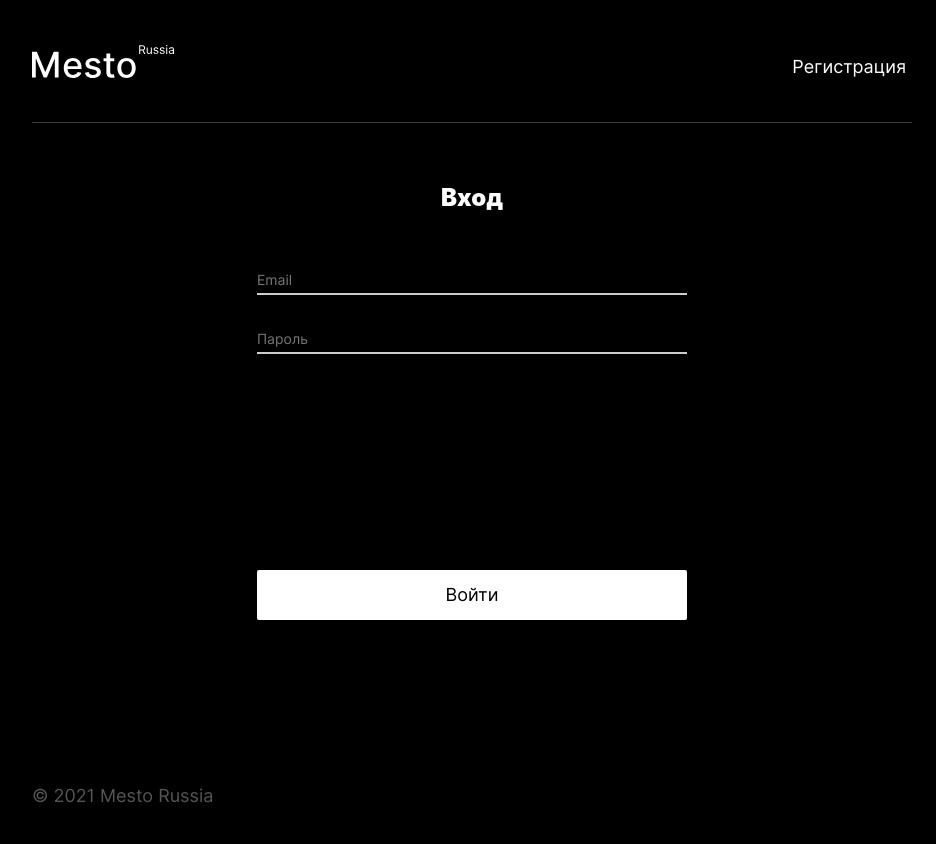
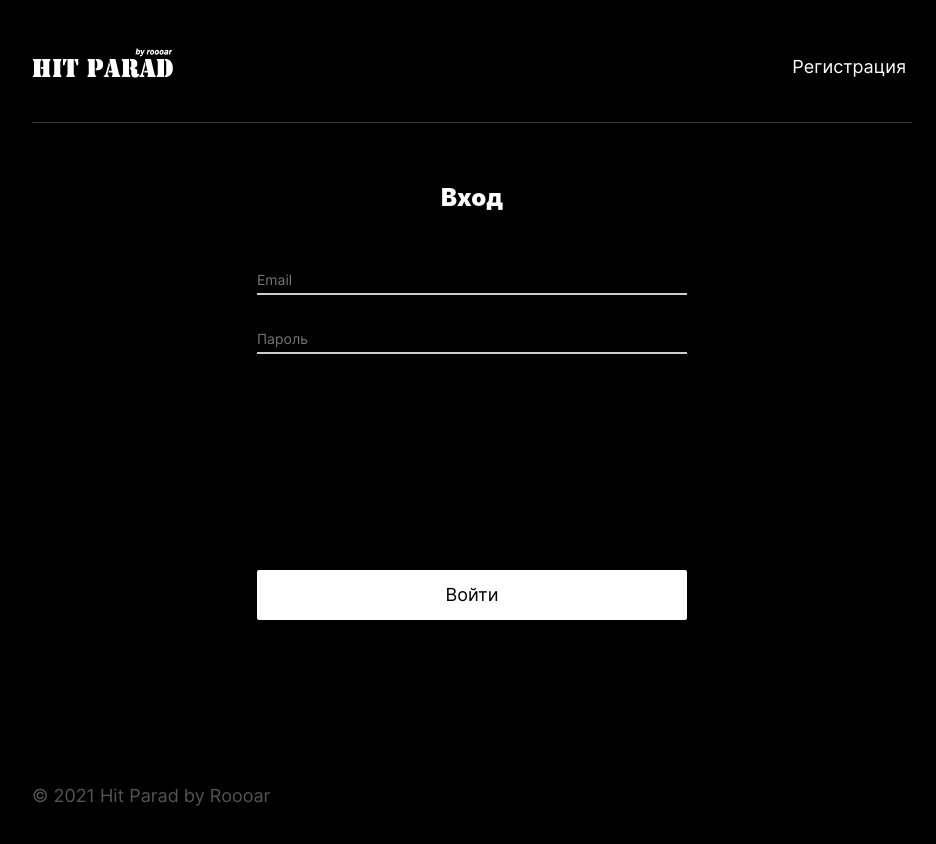
Before and after one commit to SashaLeshiy/hit-parad-front, a React (Create React App) app: page /signin in a window 1280 px wide. Shown: the top 844 px of the page, without its empty margins (168-1104 px from the left). Built offline with nearby package versions, Linux system fonts and the light colour scheme; a web font is replaced by a local one.

Commit message:
смена логотипа, стили главной

```diff
--- a/src/blocks/content/content.css
+++ b/src/blocks/content/content.css
@@ -2,4 +2,5 @@
   padding-top: 40px;
   padding-bottom: 67px;
   margin: 0 auto;
+  min-height: 100vh;
 }
--- a/src/blocks/profile/__button-add/profile__button-add.css
+++ b/src/blocks/profile/__button-add/profile__button-add.css
@@ -1,5 +1,5 @@
 .profile__button-add {
-  margin-left: auto;
+  /* margin-left: auto; */
   width: 150px;
   height: 50px;
   border: 1px solid #FFFFFF;
@@ -9,7 +9,7 @@
   background-position: center;
   align-self: center;
   transition: opacity 0.7s linear;
-  border-radius: 2px;
+  /* border-radius: 2px; */
 }
 
 .profile__button-add:hover {
--- a/src/components/Footer.js
+++ b/src/components/Footer.js
@@ -3,7 +3,7 @@ import React from 'react';
 function Footer() {
       return (
             (<footer className="footer section">
-                  <p className="footer__copyright">&copy; {new Date().getFullYear()} Mesto Russia</p>
+                  <p className="footer__copyright">&copy; {new Date().getFullYear()} Hit Parad by Roooar</p>
             </footer>)
       );
 }
--- a/src/components/Header.js
+++ b/src/components/Header.js
@@ -1,5 +1,5 @@
 import React from 'react';
-import logo from '../../src/images/logo.svg';
+import logo from '../../src/images/logo_parad.png';
 import Navbar from './Navbar.js';
 
 function Header({ loggedIn, email, signOut, loginPage, setLoginPage, linkTo, openMobileMenu, isOpenMobileMenu }) {
--- a/src/components/ImagePopup.js
+++ b/src/components/ImagePopup.js
@@ -1,7 +1,6 @@
 import React from 'react';
 
 function ImagePopup({ card, onClose, isOpen }) {
-    console.log(card);
     return (
         (<div className={`popup popupImg  ${isOpen ? "popup_opened" : ""}`} id="bigImage">
             <div className="popup__imageContainer">
--- a/src/components/Main.js
+++ b/src/components/Main.js
@@ -12,18 +12,18 @@ function Main({ onEditAvatar,
   onCardDelete,
   onConfirmDelete
 }) {
-  const userInfo = React.useContext(CurrentUserContext);
+  // const userInfo = React.useContext(CurrentUserContext);
   return (
     (<main className="content section">
       <section className="profile">
-        <div className="profile__image" style={{ backgroundImage: `url(${userInfo.avatar})` }} >
+        {/* <div className="profile__image" style={{ backgroundImage: `url(${userInfo.avatar})` }} >
           <div onClick={onEditAvatar} className="profile__imageEdit"></div>
         </div>
         <div className="profile__info">
           <h1 className="profile__heading">{userInfo.name}</h1>
           <button type="button" onClick={onEditProfile} className="profile__button-edit"></button>
           <p className="profile__subheading">{userInfo.about}</p>
-        </div>
+        </div> */}
         <button type="button" onClick={onAddPlace} className="profile__button-add"></button>
       </section>
       <section className="elements">
```
Also changed, not shown: src/images/logo_parad.png (added).
